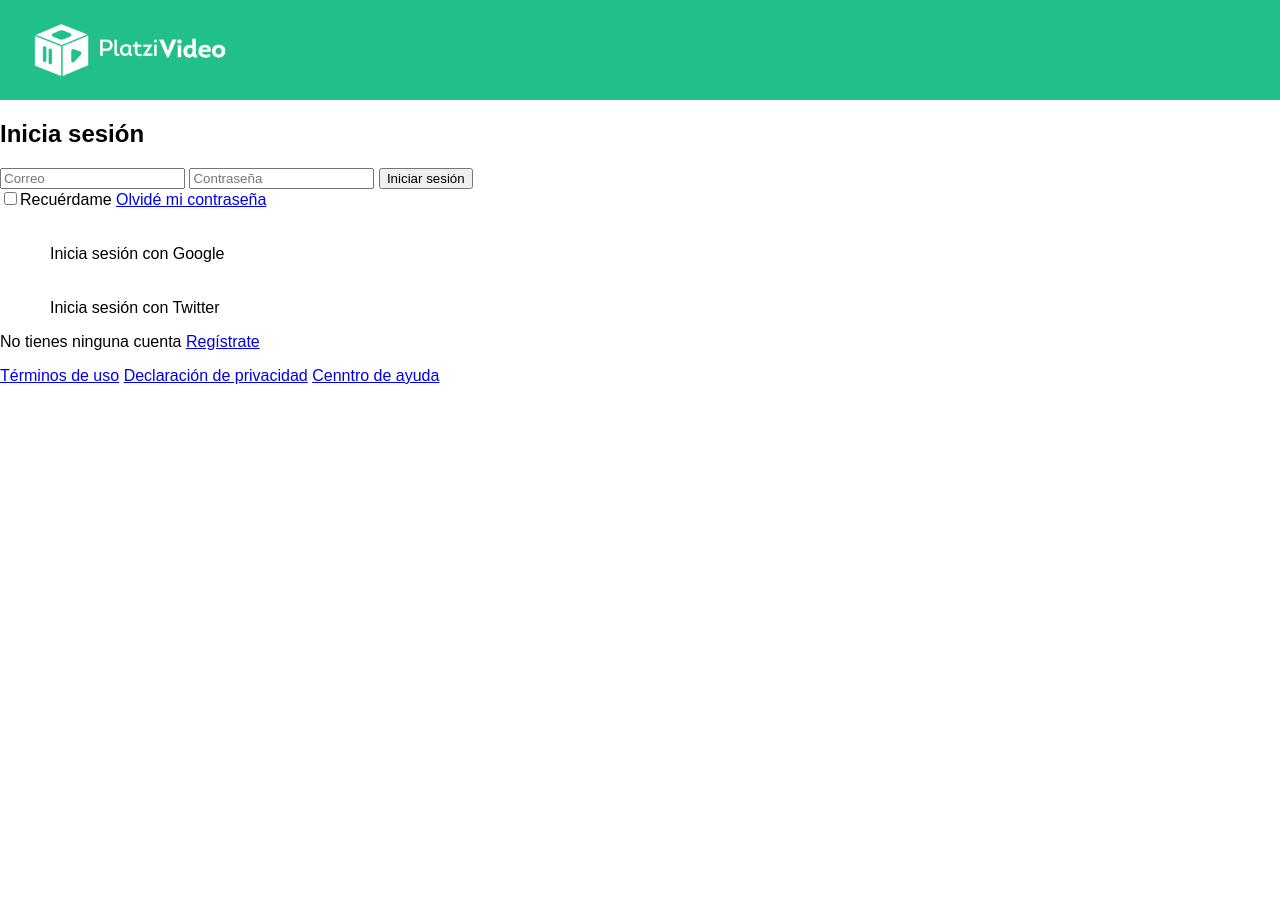
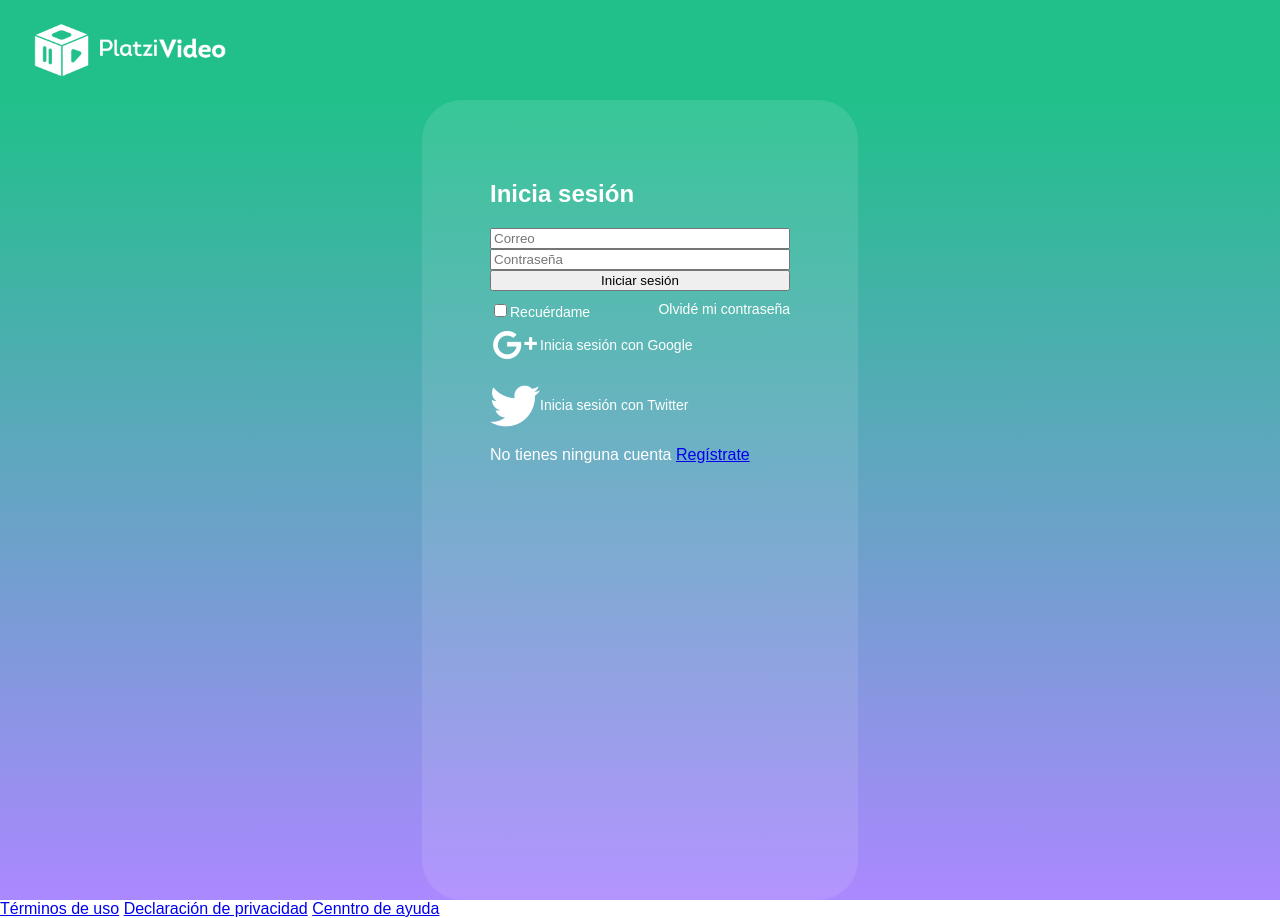
Before and after one commit to owqh/video-app, a plain HTML site: page iniciar-sesion.html in a window 1280 px wide. Before the commit the page ends 800 px from the top, so only its background shows below. Drawn offline with Linux system fonts and the light colour scheme.

Commit message:
Independizando el css e iniciando los estilos del login

```diff
--- /dev/null
+++ b/css/styles.css
@@ -0,0 +1,74 @@
+body {
+    margin: 0;
+    font-family: 'Muli', sans-serif;
+  }
+
+  .header {
+    align-items: center;
+    background-color: #21c08b;
+    color: white;
+    display: flex;
+    height: 100px;
+    justify-content: space-between;
+    top: 0px;
+    width: 100%;
+  }
+
+  .header__img {
+    margin-left: 30px;
+    width: 200px;
+  }
+
+  .login {
+      background: linear-gradient(#21c08b, #ab88ff);
+      display: flex;
+      align-items: center;
+      justify-content: center;
+      flex-direction: column;
+      padding: 0px 30px;
+      min-height: calc(100vh - 200px);
+  }
+
+  .login__container {
+      background-color: rgba(255, 255, 255, 0.1);
+      border-radius: 2px solid white;
+      border-radius: 40px;
+      color: white;
+      padding: 60px 68px 40px;
+      min-height: 700px;
+      width: 300px;
+  }
+
+  .login__container--form{
+      display: flex;
+      flex-direction: column;
+  }
+
+  .login__container--form label{
+      font-size: 14px;
+  }
+
+  .login__container--remember-me{
+    color:white;
+    display: flex;
+    justify-content: space-between;
+    margin-top: 10px;
+  }
+
+  .login__container--remember-me a {
+      color: white;
+      font-size: 14px;
+      text-decoration: none;
+  }
+
+  .login__container--remember-me a:hover {
+    text-decoration: underline;
+}
+
+.login__container--sosial-media > div{
+    display: flex;
+    align-items: center;
+    font-size: 14px;
+    margin-bottom: 10px;
+
+}
--- a/iniciar-sesion.html
+++ b/iniciar-sesion.html
@@ -3,28 +3,10 @@
 <head>
     <meta charset="UTF-8">
     <meta name="viewport" content="width=device-width, initial-scale=1.0">
+    <!-- Styles -->
+    <link rel="stylesheet" href="css/styles.css">
     <title>Iniciar sesión</title>
 </head>
-<style>
-    body {
-    margin: 0;
-    font-family: 'Muli', sans-serif;
-  }
-  .header {
-    align-items: center;
-    background-color: #21c08b;
-    color: white;
-    display: flex;
-    height: 100px;
-    justify-content: space-between;
-    top: 0px;
-    width: 100%;
-  }
-  .header__img {
-    margin-left: 30px;
-    width: 200px;
-  }
-</style>
 <body>
     <header class="header">
         <img src="img/logo-platzi-video-BW2.png" alt="Logo" class="header__img">
```
